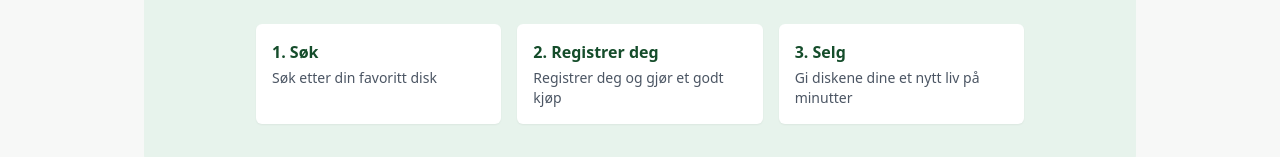
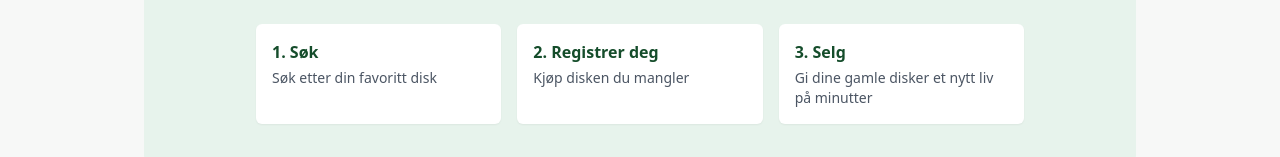
Before and after one commit to LeanderTS/Disktorget, a Next.js app: page / in a window 1280 px wide. Shown: the part 281-438 px from the top of the page. Built offline with nearby package versions, Linux system fonts and the light colour scheme; no server answers; the database is empty.

Commit message:
Update Hero.tsx

```diff
--- a/src/components/Hero.tsx
+++ b/src/components/Hero.tsx
@@ -20,13 +20,13 @@ export default function Hero() {
         <div className="rounded-md bg-white p-4 shadow-sm">
           <div className="font-semibold text-brand-dark">2. Registrer deg</div>
           <p className="mt-1 text-sm text-gray-600">
-            Registrer deg og gjør et godt kjøp
+            Kjøp disken du mangler
           </p>
         </div>
         <div className="rounded-md bg-white p-4 shadow-sm">
           <div className="font-semibold text-brand-dark">3. Selg</div>
           <p className="mt-1 text-sm text-gray-600">
-            Gi diskene dine et nytt liv på minutter
+            Gi dine gamle disker et nytt liv på minutter
           </p>
         </div>
       </div>
```
